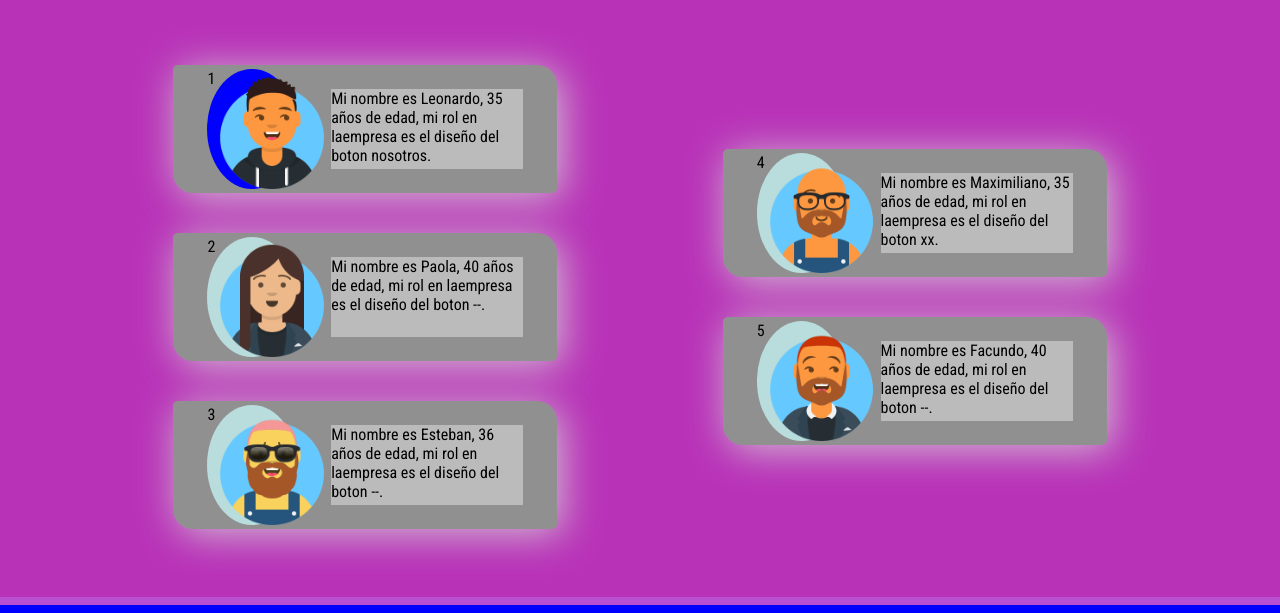
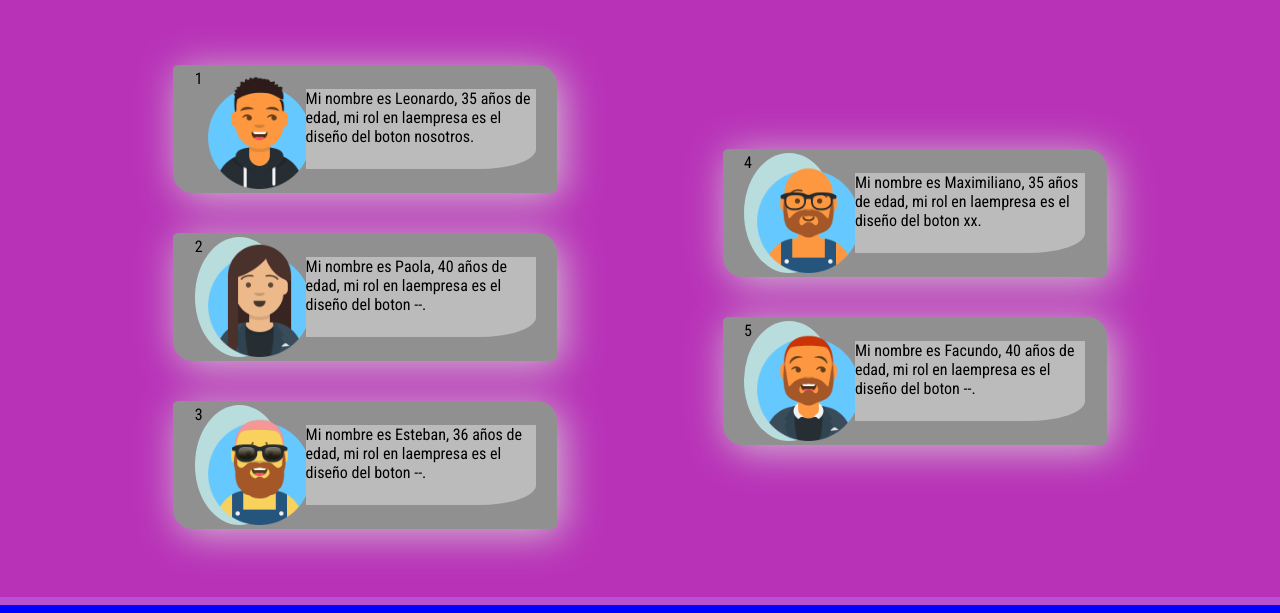
Before and after one commit to gbyleo/Arg_Web_181_G8_TP, a plain HTML site: page boton_nosotros/nosotros.html in a window 1280 px wide. In both pictures the pointer is over the element 252 px from the left and 260 px from the top of the page. Shown: the part 131-744 px from the top of the page. Drawn offline with nearby package versions, Linux system fonts and the light colour scheme.

Commit message:
hover_integrante
hover_integrante

```diff
--- a/boton_nosotros/style.css
+++ b/boton_nosotros/style.css
@@ -83,8 +83,10 @@ h1{
     border: none;
     background-color: #bbbbbb;
     height: 10vh;
-    width: 15vw;
+    width: 18vw;
     display: flex;
+    border-radius: 0% 0% 25% 0%;
+
 
 }
 
@@ -176,8 +178,18 @@ gap: 30px;
 
 .figura:hover{
     transition: 1s ease-in;
-    background-color: blue;
+    background-color: rgb(144, 144, 144);
     transform:scale(1.0.8);
+
+}
+
+
+
+.persona_descr:hover{
+    transition: 0.5s ease-in;
+    background-color: rgb(144, 144, 144);
+    transform:scale(1.0.8);
+    color:white;
 
 }
 
```
